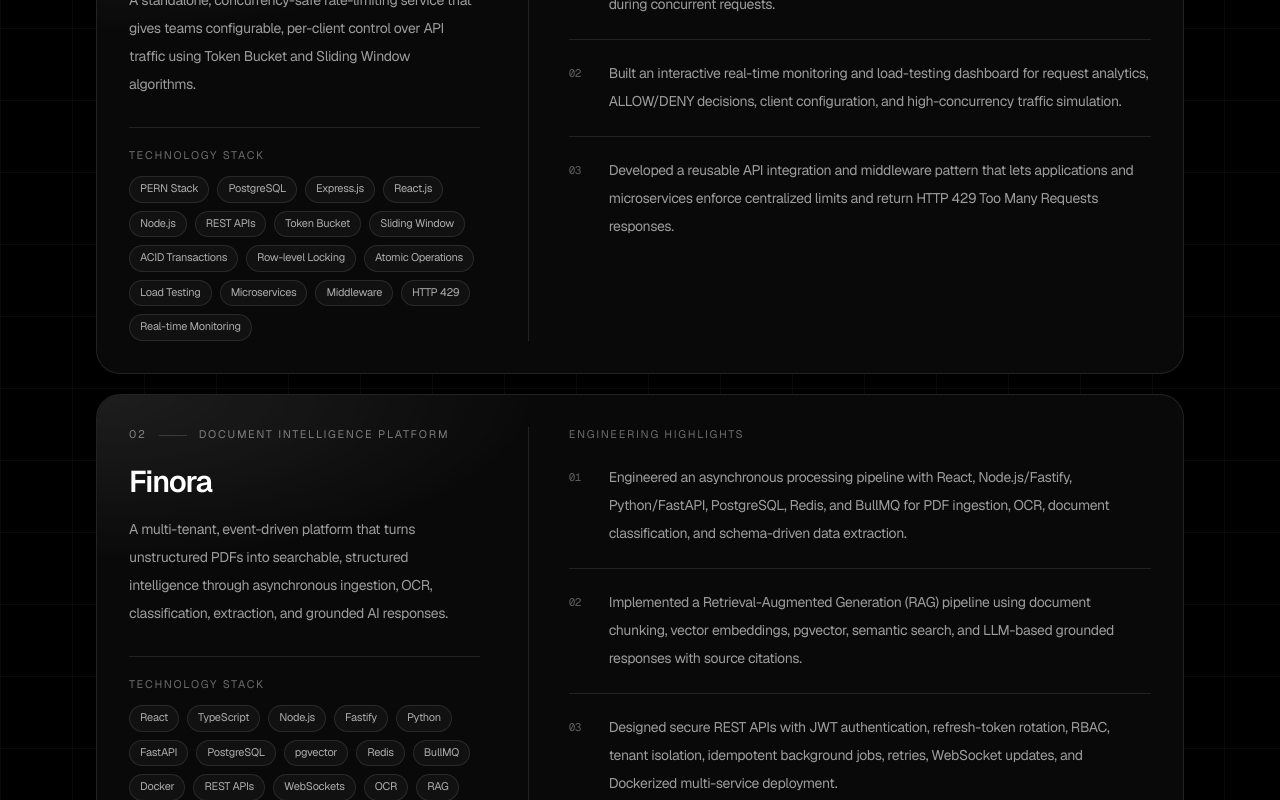
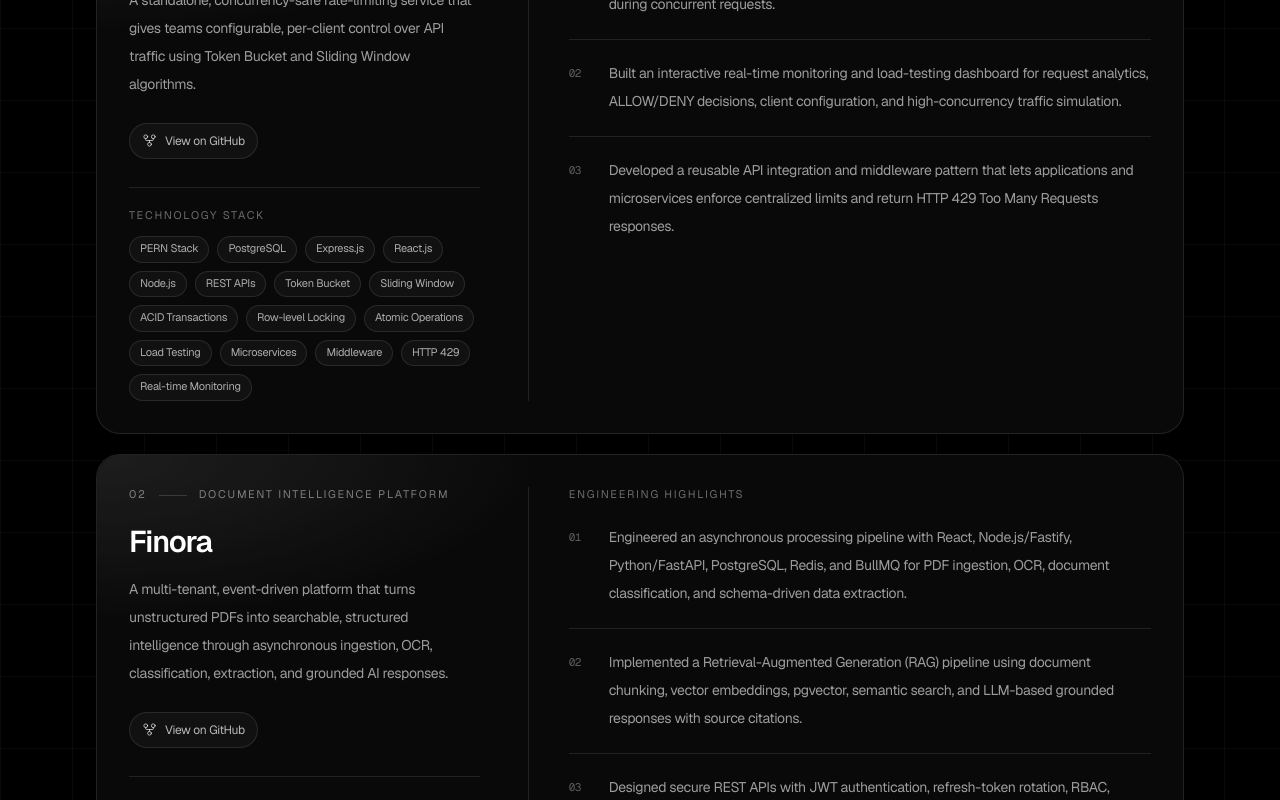
Before and after one commit to anbv29/portf, a Next.js app: page / in a window 1280 px wide. Shown: the part 2420-3220 px from the top of the page. Built offline with nearby package versions, Linux system fonts and the light colour scheme; no server answers.

Commit message:
Commit Done

```diff
--- a/src/components/projects.tsx
+++ b/src/components/projects.tsx
@@ -8,6 +8,7 @@ const projects = [
   {
     number: "01",
     title: "Throttle",
+    github: "https://github.com/anbv29/Throttle",
     type: "Rate-limiting infrastructure",
     blurb:
       "A standalone, concurrency-safe rate-limiting service that gives teams configurable, per-client control over API traffic using Token Bucket and Sliding Window algorithms.",
@@ -38,6 +39,7 @@ const projects = [
   {
     number: "02",
     title: "Finora",
+    github: "https://github.com/anbv29/Finora",
     type: "Document intelligence platform",
     blurb:
       "A multi-tenant, event-driven platform that turns unstructured PDFs into searchable, structured intelligence through asynchronous ingestion, OCR, classification, extraction, and grounded AI responses.",
@@ -93,14 +95,18 @@ export function Projects() {
               <div className="flex items-center gap-3">
                 <a
                   className="glass-card inline-flex items-center gap-2 rounded-full px-3 py-2 text-[12px] tracking-tight text-white/70 transition-colors hover:text-white"
-                  href="#"
+                  href="https://github.com/anbv29"
+                  target="_blank"
+                  rel="noreferrer"
                 >
                   <GitFork size={16} strokeWidth={1.5} />
                   GitHub
                 </a>
                 <a
                   className="glass-card inline-flex items-center gap-2 rounded-full px-3 py-2 text-[12px] tracking-tight text-white/70 transition-colors hover:text-white"
-                  href="#"
+                  href="/anubhav-resume.pdf"
+                  target="_blank"
+                  rel="noreferrer"
                 >
                   <ExternalLink size={16} strokeWidth={1.5} />
                   Resume
@@ -130,6 +136,17 @@ export function Projects() {
                       <p className="mt-4 text-sm leading-7 tracking-tight text-white/60">
                         {project.blurb}
                       </p>
+
+                      <a
+                        className="mt-6 inline-flex w-fit items-center gap-2 rounded-full border border-white/10 bg-white/[0.035] px-3 py-2 text-[12px] tracking-tight text-white/70 transition-colors hover:border-white/20 hover:text-white"
+                        href={project.github}
+                        target="_blank"
+                        rel="noreferrer"
+                        aria-label={`View ${project.title} on GitHub`}
+                      >
+                        <GitFork size={15} strokeWidth={1.5} />
+                        View on GitHub
+                      </a>
 
                       <div className="mt-7 border-t border-white/10 pt-5">
                         <div className="text-[11px] uppercase tracking-[0.16em] text-white/40">
```
Also changed, not shown: 1 other file (tests, documents, lock files or other folders).
